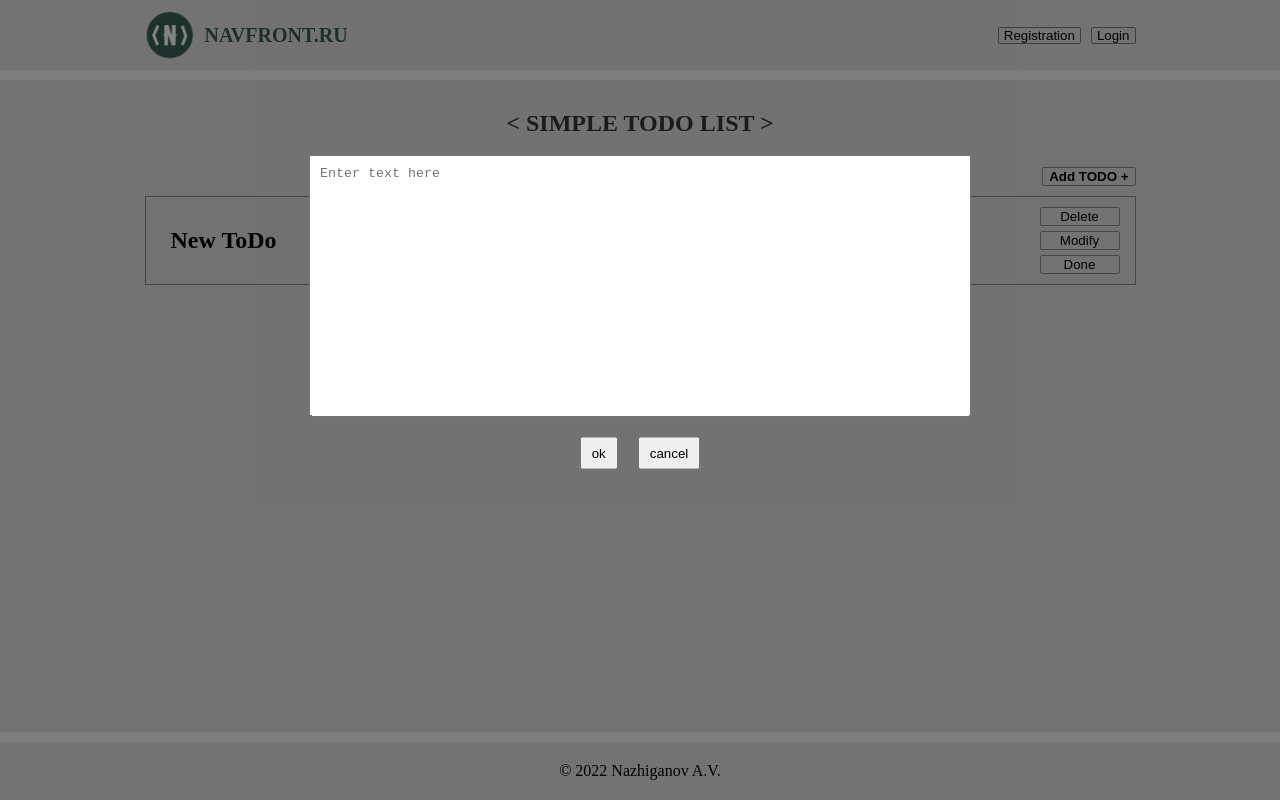
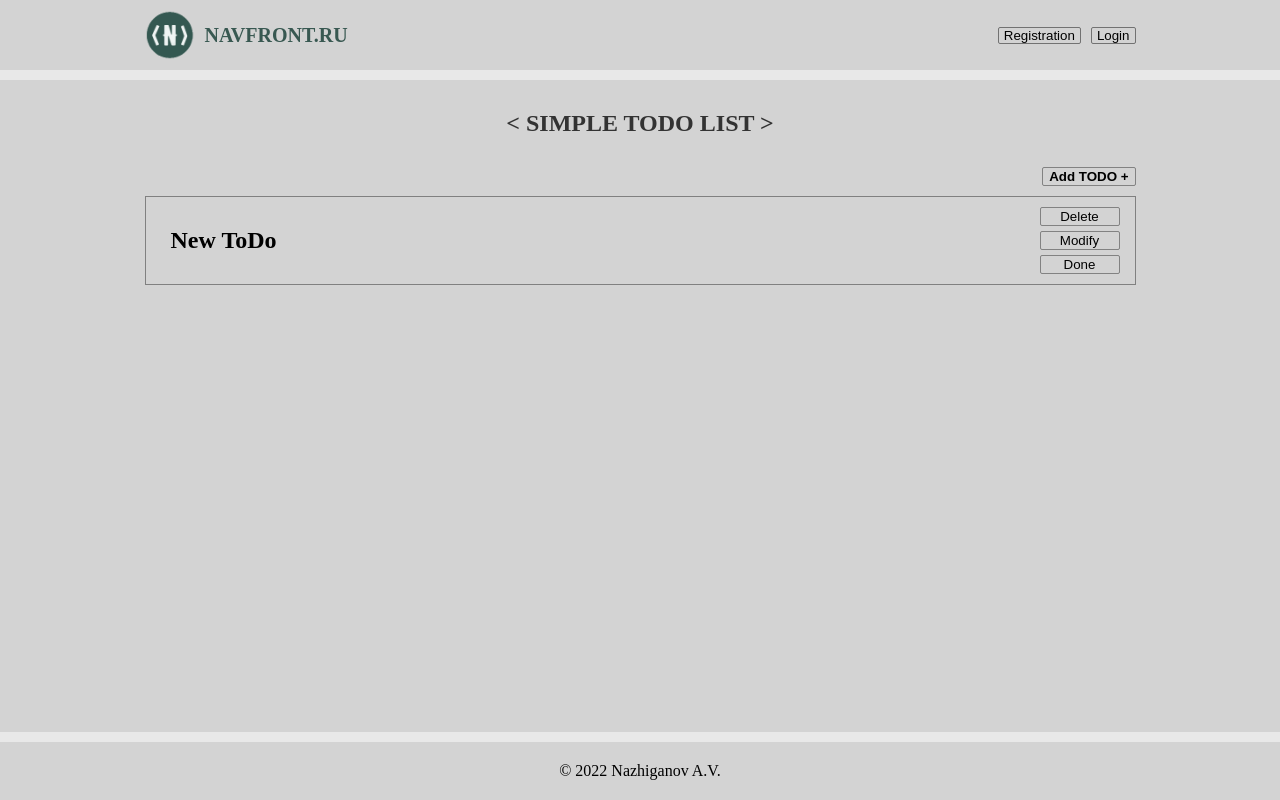
Before and after one commit to Navfront/SimpleToDo, a React (Create React App) app: page / in a window 1280 px wide. Built offline with nearby package versions, Linux system fonts and the light colour scheme.

Commit message:
connect modal to state

```diff
--- a/src/components/ui/modal/modal.tsx
+++ b/src/components/ui/modal/modal.tsx
@@ -1,10 +1,12 @@
 
 import { PropsWithChildren } from 'react'
 import { createPortal } from 'react-dom'
+import { useAppSelector } from '../../../redux/redux-hooks'
 import { StyledModal } from './styled'
 
 function Modal ({ children }: PropsWithChildren) {
-  return createPortal(<StyledModal>{children}</StyledModal>, document.getElementById('modal')!)
+  const isModalShow = useAppSelector(state => state.app.isModalShow)
+  return isModalShow ? createPortal(<StyledModal>{children}</StyledModal>, document.getElementById('modal')!) : <></>
 }
 
 export default Modal
```
